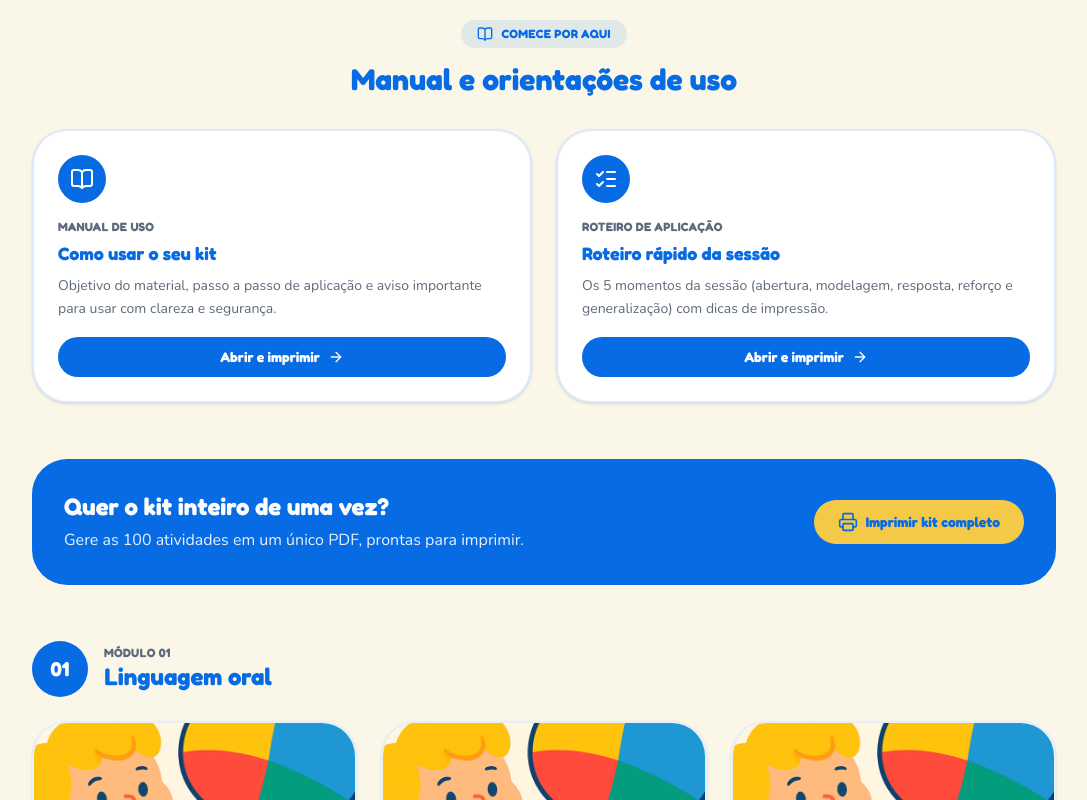
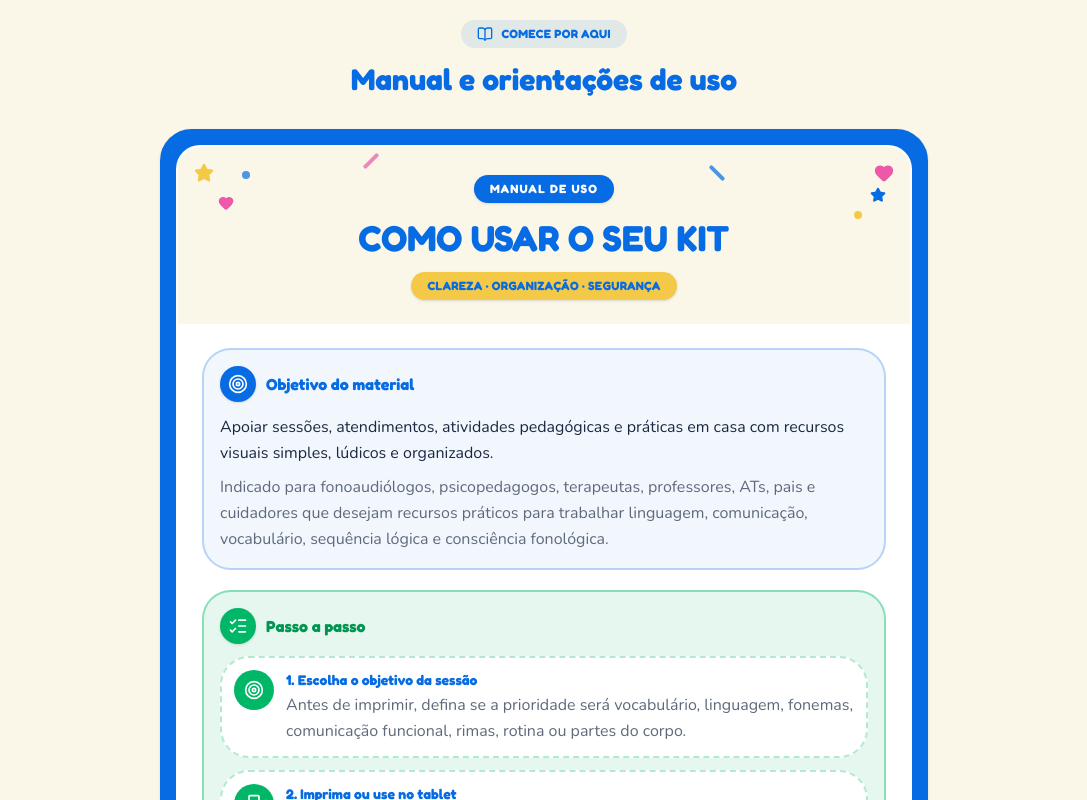
Before and after one commit to lukasmaia182-eng/Kit-Fono-Kids, a Next.js app: page /seuacesso in a window 1280 px wide. Shown: the part 1040-1840 px from the top of the page, without its empty margins (96-1183 px from the left). Built offline with nearby package versions, Linux system fonts and the light colour scheme.

Commit message:
feat: add new sheets for manual, roteiro, and flashcard content
Co-authored-by: lukasmaia182-eng <281261864+lukasmaia182-eng@users.noreply.github.com>

```diff
--- a/components/access/access-content.tsx
+++ b/components/access/access-content.tsx
@@ -1,8 +1,11 @@
 import Image from "next/image"
 import Link from "next/link"
-import { Download, Gift, Printer, FileText, ArrowRight, BookOpen, ListChecks, Layers } from "lucide-react"
+import { Download, Gift, Printer, FileText, ArrowRight, BookOpen, Layers } from "lucide-react"
 import { categorias, atividadesPorCategoria } from "@/lib/activities"
 import { flashcards } from "@/lib/flashcards"
+import { ManualSheet } from "@/components/access/manual-sheet"
+import { RoteiroSheet } from "@/components/access/roteiro-sheet"
+import { FlashcardSheet } from "@/components/access/flashcard-sheet"
 
 const bonuses = [
   { img: "/kit/b1.png", title: "Atividades para enviar para casa" },
@@ -49,44 +52,9 @@ export function AccessContent() {
             </h2>
           </div>
 
-          <div className="grid gap-6 sm:grid-cols-2">
-            {[
-              {
-                href: "/seuacesso/manual",
-                icon: BookOpen,
-                eyebrow: "Manual de uso",
-                title: "Como usar o seu kit",
-                desc: "Objetivo do material, passo a passo de aplicação e aviso importante para usar com clareza e segurança.",
-              },
-              {
-                href: "/seuacesso/roteiro",
-                icon: ListChecks,
-                eyebrow: "Roteiro de aplicação",
-                title: "Roteiro rápido da sessão",
-                desc: "Os 5 momentos da sessão (abertura, modelagem, resposta, reforço e generalização) com dicas de impressão.",
-              },
-            ].map((item) => (
-              <article
-                key={item.href}
-                className="flex flex-col rounded-3xl border-2 border-brand-blue/15 bg-card p-6 shadow-sm transition hover:-translate-y-1 hover:shadow-md"
-              >
-                <span className="flex size-12 items-center justify-center rounded-2xl bg-brand-blue text-white">
-                  <item.icon className="size-6" aria-hidden="true" />
-                </span>
-                <span className="mt-4 font-heading text-xs font-bold uppercase tracking-wide text-muted-foreground">
-                  {item.eyebrow}
-                </span>
-                <h3 className="mt-1 font-heading text-lg font-bold text-primary text-balance">{item.title}</h3>
-                <p className="mt-2 flex-1 text-sm leading-relaxed text-muted-foreground">{item.desc}</p>
-                <Link
-                  href={item.href}
-                  className="mt-4 inline-flex items-center justify-center gap-2 rounded-full bg-primary px-5 py-2.5 font-heading text-sm font-bold text-primary-foreground transition-colors hover:bg-primary/90"
-                >
-                  Abrir e imprimir
-                  <ArrowRight className="size-4" aria-hidden="true" />
-                </Link>
-              </article>
-            ))}
+          <div className="grid gap-10">
+            <ManualSheet />
+            <RoteiroSheet />
           </div>
         </section>
 
@@ -187,44 +155,9 @@ export function AccessContent() {
             </p>
           </div>
 
-          <div className="grid gap-6 sm:grid-cols-2 lg:grid-cols-3">
+          <div className="grid gap-12">
             {flashcards.map((f) => (
-              <article
-                key={f.slug}
-                className="flex flex-col rounded-3xl border-2 border-primary/10 bg-card p-5 shadow-sm transition hover:-translate-y-1 hover:shadow-md"
-              >
-                <div className="flex items-center justify-between gap-2">
-                  <span className="font-heading text-xs font-bold uppercase tracking-wide text-muted-foreground">
-                    Itens {String(f.numeroFrente).padStart(2, "0")}–{String(f.numeroVerso).padStart(2, "0")}
-                  </span>
-                  <span className={`rounded-full ${f.cor} px-3 py-1 font-heading text-[0.65rem] font-bold uppercase tracking-wide text-white`}>
-                    Frente + verso
-                  </span>
-                </div>
-                <h3 className="mt-2 font-heading text-lg font-bold text-primary text-balance">{f.tema}</h3>
-                <div className="mt-3 flex flex-wrap gap-1.5">
-                  {f.cartoes.slice(0, 4).map((c) => (
-                    <span
-                      key={c.palavra}
-                      className="rounded-full bg-brand-soft px-2.5 py-1 font-heading text-[0.7rem] font-bold text-muted-foreground"
-                    >
-                      {c.palavra}
-                    </span>
-                  ))}
-                  {f.cartoes.length > 4 && (
-                    <span className="rounded-full bg-brand-soft px-2.5 py-1 font-heading text-[0.7rem] font-bold text-muted-foreground">
-                      +{f.cartoes.length - 4}
-                    </span>
-                  )}
-                </div>
-                <Link
-                  href={`/seuacesso/flashcard/${f.slug}`}
-                  className="mt-4 inline-flex items-center justify-center gap-2 rounded-full bg-primary px-5 py-2.5 font-heading text-sm font-bold text-primary-foreground transition-colors hover:bg-primary/90"
-                >
-                  Abrir flashcard
-                  <ArrowRight className="size-4" aria-hidden="true" />
-                </Link>
-              </article>
+              <FlashcardSheet key={f.slug} flashcard={f} />
             ))}
           </div>
         </section>
```
